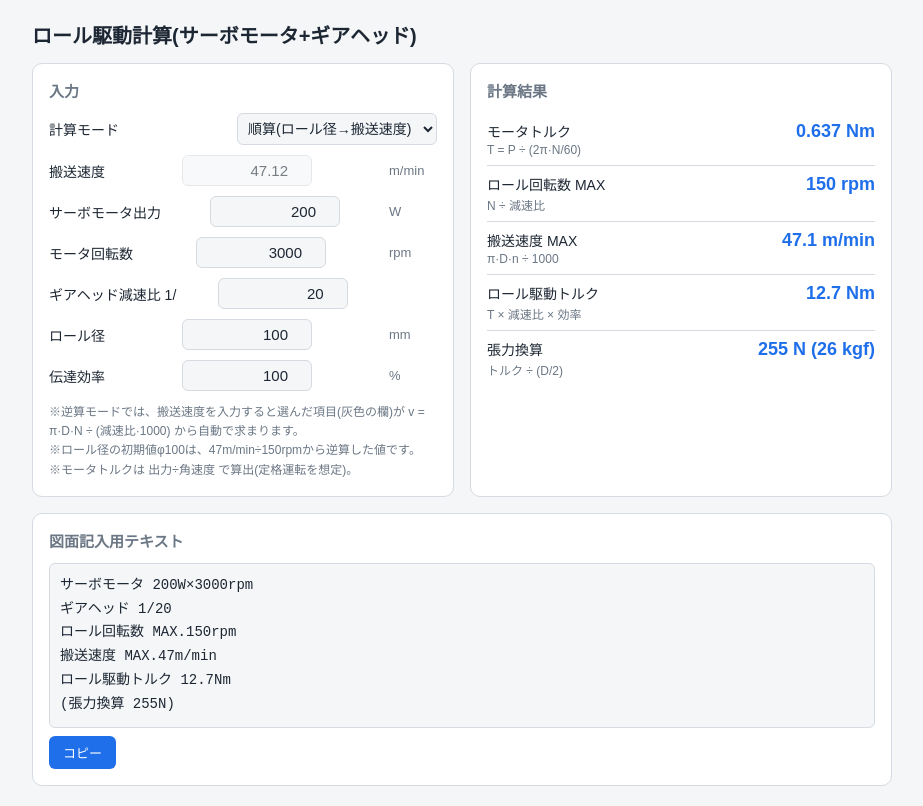
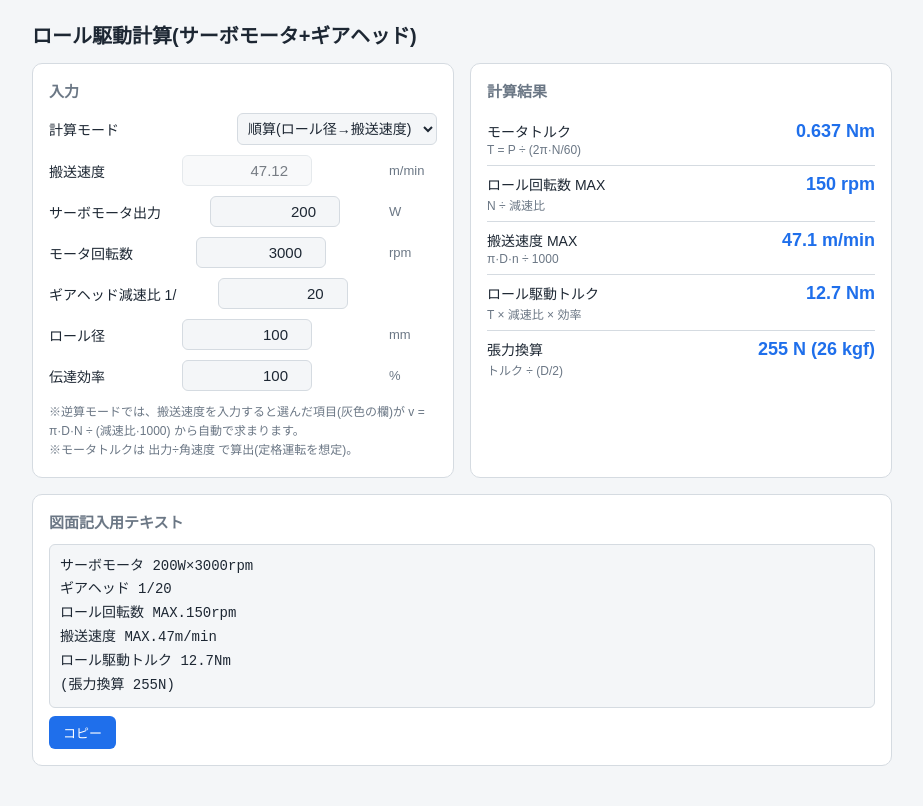
Before and after one commit to nwatanabe0147-pixel/roll-drive-calc, a plain HTML site: page index.html in a window 1280 px wide. Shown: the whole page, without its empty margins (178-1101 px from the left). Drawn offline with Linux system fonts and the light colour scheme.

Commit message:
Update note section in index.html
Removed redundant note about initial roll diameter value.

```diff
--- a/index.html
+++ b/index.html
@@ -45,7 +45,7 @@ button{padding:7px 14px;border:none;border-radius:6px;background:var(--ac);color
     <label>ギアヘッド減速比 1/<span><input id="i" type="number" value="20" step="any"></span><span class="u"></span></label>
     <label>ロール径<span><input id="d" type="number" value="100" step="any"></span><span class="u">mm</span></label>
     <label>伝達効率<span><input id="e" type="number" value="100" step="any"></span><span class="u">%</span></label>
-    <div class="note">※逆算モードでは、搬送速度を入力すると選んだ項目(灰色の欄)が v = π·D·N ÷ (減速比·1000) から自動で求まります。<br>※ロール径の初期値φ100は、47m/min÷150rpmから逆算した値です。<br>※モータトルクは 出力÷角速度 で算出(定格運転を想定)。</div>
+    <div class="note">※逆算モードでは、搬送速度を入力すると選んだ項目(灰色の欄)が v = π·D·N ÷ (減速比·1000) から自動で求まります。<br>※モータトルクは 出力÷角速度 で算出(定格運転を想定)。</div>
   </div>
   <div class="card">
     <h2>計算結果</h2>
```
